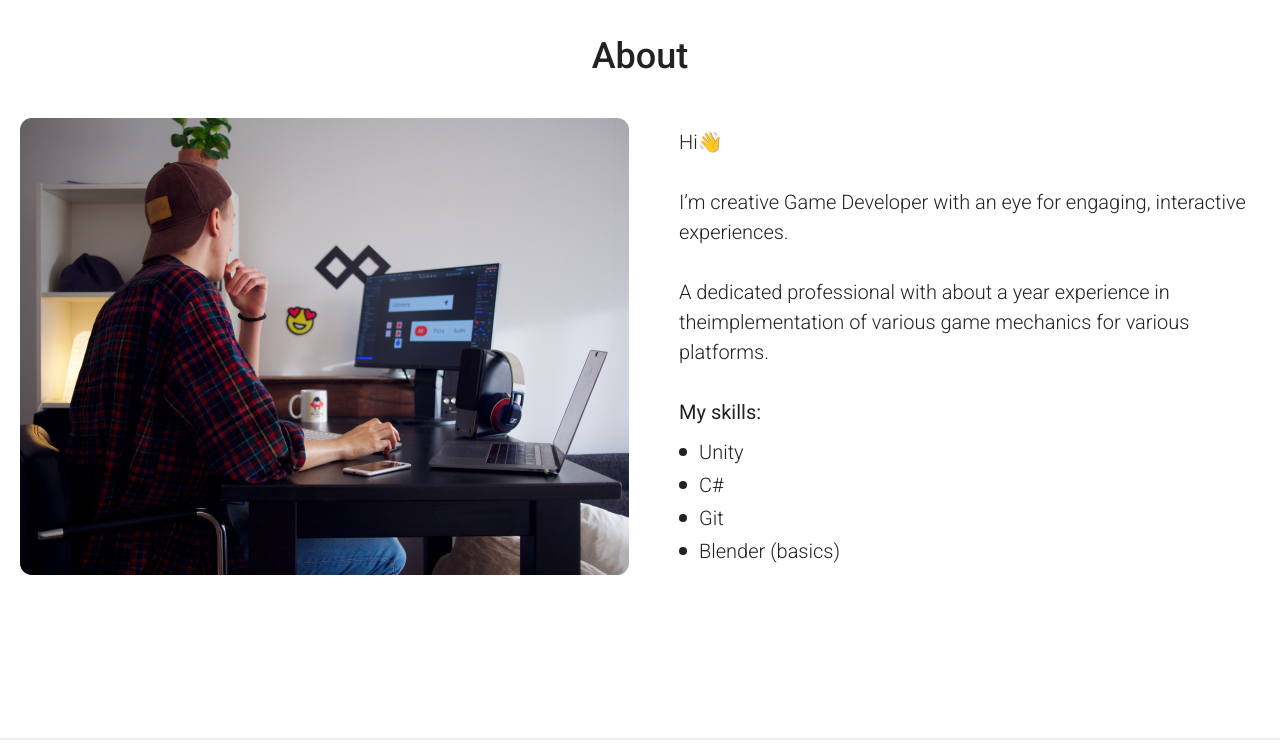
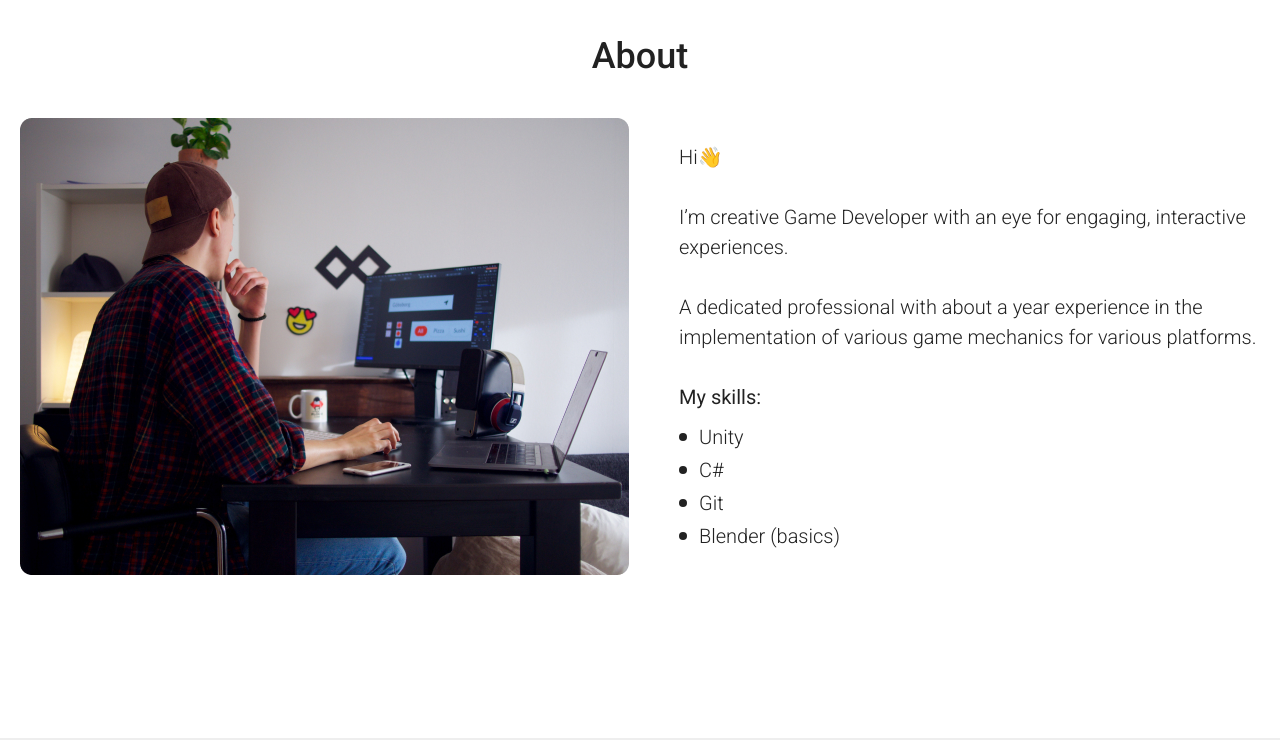
Before and after one commit to Marefo/Portfolio, a plain HTML site: page index.html in a window 1280 px wide. Shown: the part 1380-2123 px from the top of the page. Drawn offline with Linux system fonts and the light colour scheme.

Commit message:
changed images

```diff
--- a/index.html
+++ b/index.html
@@ -130,7 +130,7 @@
                         <p>
                             Hi👋<br /><br />
                             I’m creative Game Developer with an eye for engaging, interactive experiences.<br /><br />
-                            A dedicated professional with about a year experience in theimplementation of various game
+                            A dedicated professional with about a year experience in the implementation of various game
                             mechanics for various platforms.
                         </p>
                         <p class="skills_title">My skills:</p>
```
Also changed, not shown: images/banners/evolve factory.jpg, images/banners/smash speed.jpg, images/banners/stugree.jpg.
